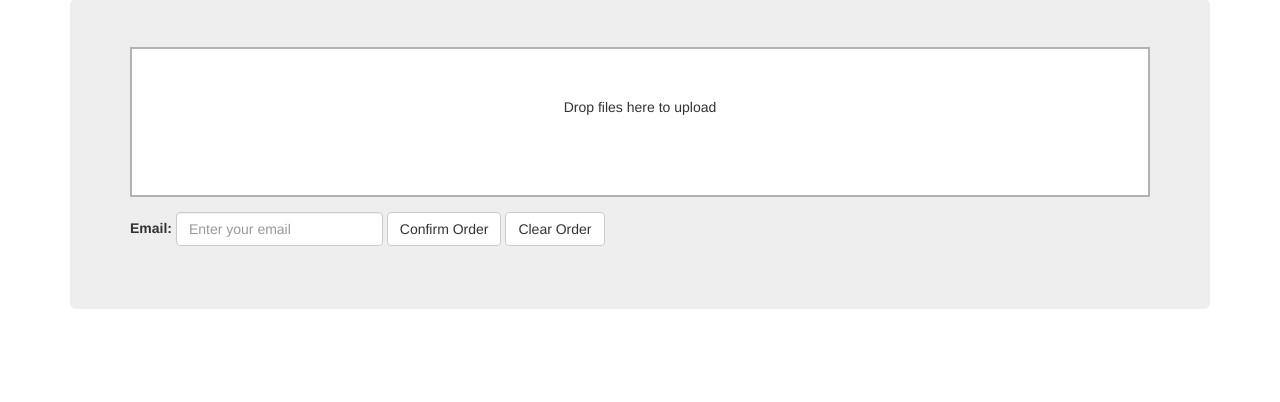
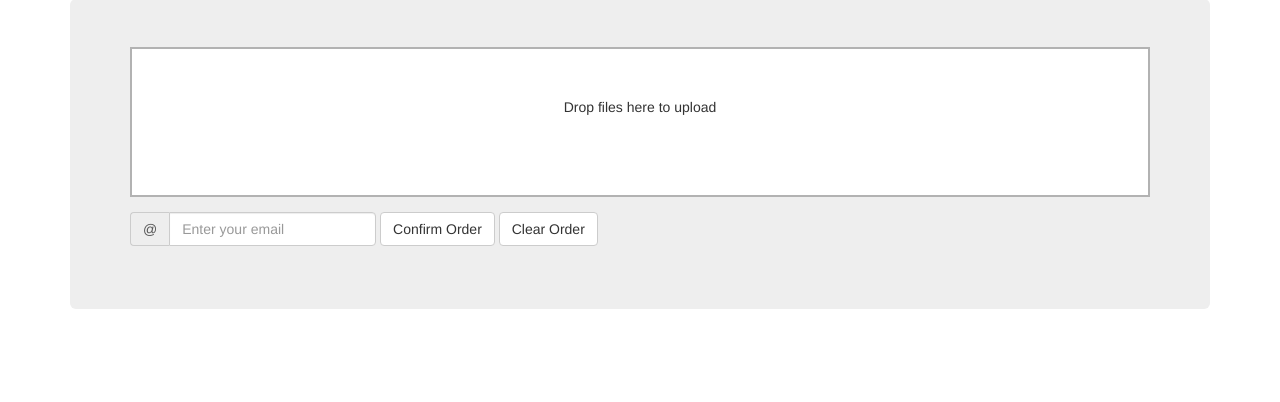
Before and after one commit to damianck/wpc_media, a Flask app: page / in a window 1280 px wide. Shown: the part 112-514 px from the top of the page. Run offline with Flask 2, Linux system fonts and the light colour scheme; some libraries are stand-ins or nearby versions.

```diff
--- a/web/templates/index.html
+++ b/web/templates/index.html
@@ -23,9 +23,12 @@
                 >
                     <div class="form-inline">
                         <div class="form-group">
-                            <label for="email">Email:</label>
-                            <input class="order-crtl--client-email form-control" name="email" type="email"
-                                   pattern="[a-z0-9._%+-]+@[a-z0-9.-]+\.[a-z]{2,63}$" required placeholder="Enter your email" />
+                            <div class="input-group mb-2 mr-sm-2 mb-sm-0">
+                                <div class="input-group-addon">@</div>
+                                <input class="order-crtl--client-email form-control" name="email" type="email"
+                                       pattern="[a-z0-9._%+-]+@[a-z0-9.-]+\.[a-z]{2,63}$" required
+                                       placeholder="Enter your email"/>
+                            </div>
                         </div>
                         <button type="submit" class="order-ctrl--confirm btn btn-default">
                             Confirm Order
@@ -42,14 +45,6 @@
     <br/>
 
     {% block scripts %}
-        <script>
-            function checkEmail(str) {
-                var re = /^(([^<>()[\]\\.,;:\s@\"]+(\.[^<>()[\]\\.,;:\s@\"]+)*)|(\".+\"))@((\[[0-9]{1,3}\.[0-9]{1,3}\.[0-9]{1,3}\.[0-9]{1,3}\])|(([a-zA-Z\-0-9]+\.)+[a-zA-Z]{2,}))$/;
-                if (!re.test(str))
-                    alert("Please enter a valid email address");
-            }
-
-        </script>
         <script src="{{ url_for('.static', filename='js/bootstrap.js') }}"></script>
         <script src="{{ url_for('static', filename='js/vendor/dropzone.js') }}"></script>
         <script src="{{ url_for('static', filename='js/vendor/axios.min.js') }}"></script>
```
